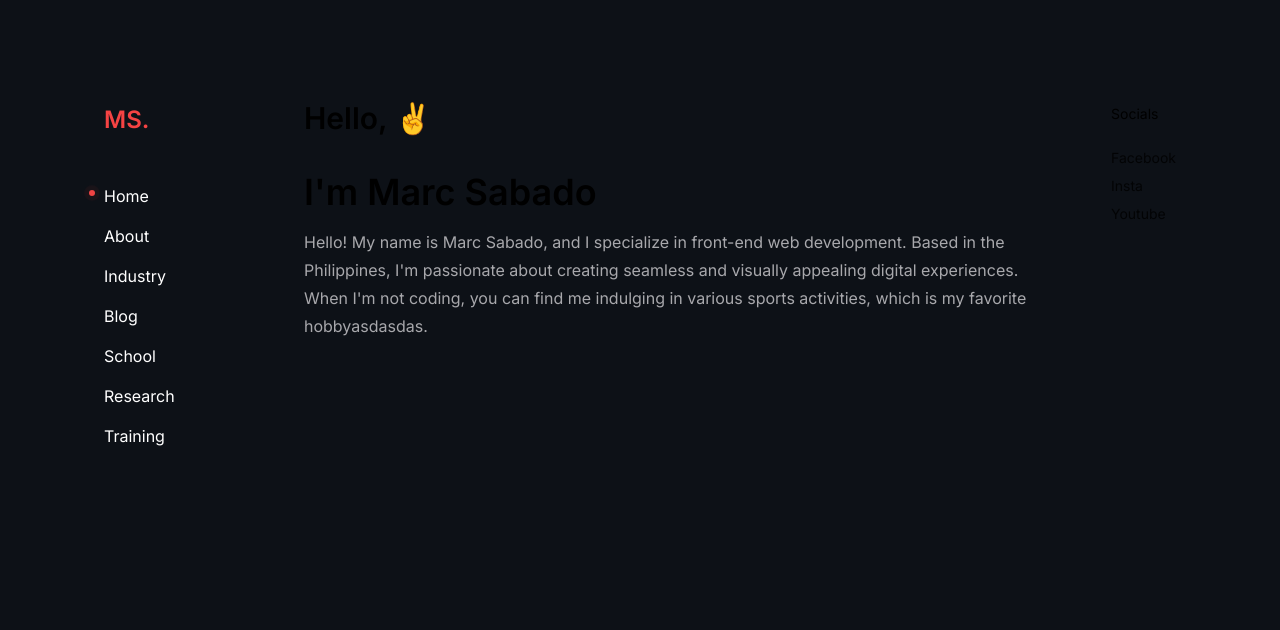
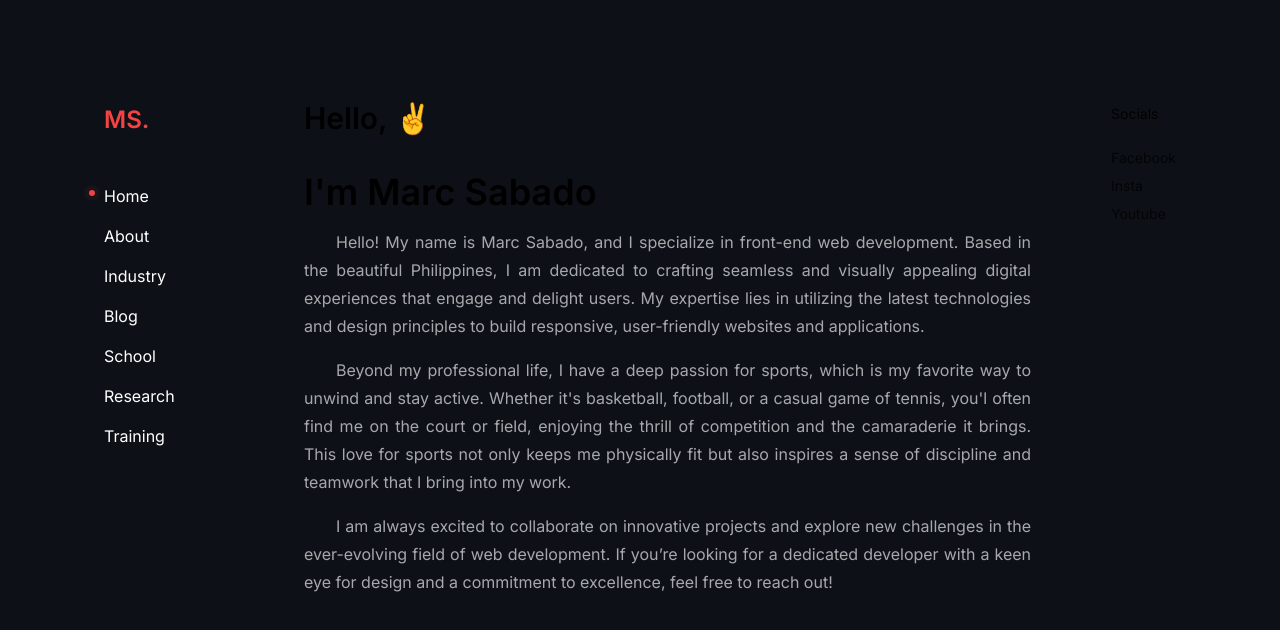
Before and after one commit to Sabadomarc13/portfolio, a Next.js app: page / in a window 1280 px wide. Shown: the top 630 px of the page. Built offline with nearby package versions, Linux system fonts and the light colour scheme.

Commit message:
modified:   src/app/about/page.tsx 	modified:   src/app/component/Home.tsx 	modified:   src/app/layout.tsx 	modified:   src/app/training/page.tsx

```diff
--- a/src/app/about/page.tsx
+++ b/src/app/about/page.tsx
@@ -5,7 +5,7 @@ import { SideBar } from "@/app/component/SideBar";
 export default function Home() {
   return (
     <div className="px-10 py-9 w-full">
-      <div className="flex flex-col gap-10">
+      <div className="flex flex-col gap-8">
         <h1 className="font-semibold text-3xl">About</h1>
         <div className="flex gap-5 flex-col">
           <p className="text-justify indent-8">
--- a/src/app/component/Home.tsx
+++ b/src/app/component/Home.tsx
@@ -5,12 +5,28 @@ const Home = () => {
     <div className="px-10 py-9 w-full ">
       <h1 className="font-semibold text-3xl">Hello, ✌️</h1>
       <div className="pt-9 text-4xl font-semibold">I&apos;m Marc Sabado</div>
-      <div className="pt-4 text-base font-md text-[#a8a8ac] leading-7">
+      <div className="pt-4 text-base font-md text-[#a8a8ac] leading-7 text-justify indent-8">
         Hello! My name is Marc Sabado, and I specialize in front-end web
-        development. Based in the Philippines, I&apos;m passionate about
-        creating seamless and visually appealing digital experiences. When
-        I&apos;m not coding, you can find me indulging in various sports
-        activities, which is my favorite hobbyasdasdas.
+        development. Based in the beautiful Philippines, I am dedicated to
+        crafting seamless and visually appealing digital experiences that engage
+        and delight users. My expertise lies in utilizing the latest
+        technologies and design principles to build responsive, user-friendly
+        websites and applications.
+      </div>
+      <div className="pt-4 text-base font-md text-[#a8a8ac] leading-7 text-justify indent-8">
+        Beyond my professional life, I have a deep passion for sports, which is
+        my favorite way to unwind and stay active. Whether it&apos;s basketball,
+        football, or a casual game of tennis, you&apos;l often find me on the
+        court or field, enjoying the thrill of competition and the camaraderie
+        it brings. This love for sports not only keeps me physically fit but
+        also inspires a sense of discipline and teamwork that I bring into my
+        work.
+      </div>
+      <div className="pt-4 text-base font-md text-[#a8a8ac] leading-7 text-justify indent-8">
+        I am always excited to collaborate on innovative projects and explore
+        new challenges in the ever-evolving field of web development. If you’re
+        looking for a dedicated developer with a keen eye for design and a
+        commitment to excellence, feel free to reach out!
       </div>
     </div>
   );
--- a/src/app/layout.tsx
+++ b/src/app/layout.tsx
@@ -23,7 +23,7 @@ export default function RootLayout({
         className={`${inter.className} flex min-h-screen flex-row items-start justify-start max-w-6xl mx-auto pt-16`}
       >
         <SideBar />
-        <div className="pl-[200px]">{children}</div>
+        <div className="pl-[200px] w-full">{children}</div>
         <SocialsLinks />
       </body>
     </html>
--- a/src/app/training/page.tsx
+++ b/src/app/training/page.tsx
@@ -6,17 +6,17 @@ export default function Home() {
   return (
     <div className="px-10 py-9 w-full gap-5 flex flex-col">
       <h1 className="font-semibold text-3xl">Training and Certificates</h1>
-      <div className="flex flex-row gap-4  flex-wrap">
-        <div className="bg-white w-[323px] h-[200px]"></div>
-        <div className="bg-white w-[323px] h-[200px]"></div>
-        <div className="bg-white w-[323px] h-[200px]"></div>
-        <div className="bg-white w-[323px] h-[200px]"></div>
-        <div className="bg-white w-[323px] h-[200px]"></div>
-        <div className="bg-white w-[323px] h-[200px]"></div>
-        <div className="bg-white w-[323px] h-[200px]"></div>
-        <div className="bg-white w-[323px] h-[200px]"></div>
-        <div className="bg-white w-[323px] h-[200px]"></div>
-        <div className="bg-white w-[323px] h-[200px]"></div>
+      <div className="flex flex-row gap-4 w-full flex-wrap">
+        <div className="bg-white w-[352px] h-[200px]"></div>
+        <div className="bg-white w-[352px] h-[200px]"></div>
+        <div className="bg-white w-[352px] h-[200px]"></div>
+        <div className="bg-white w-[352px] h-[200px]"></div>
+        <div className="bg-white w-[352px] h-[200px]"></div>
+        <div className="bg-white w-[352px] h-[200px]"></div>
+        <div className="bg-white w-[352px] h-[200px]"></div>
+        <div className="bg-white w-[352px] h-[200px]"></div>
+        <div className="bg-white w-[352px] h-[200px]"></div>
+        <div className="bg-white w-[352px] h-[200px]"></div>
       </div>
 
     </div>
```
